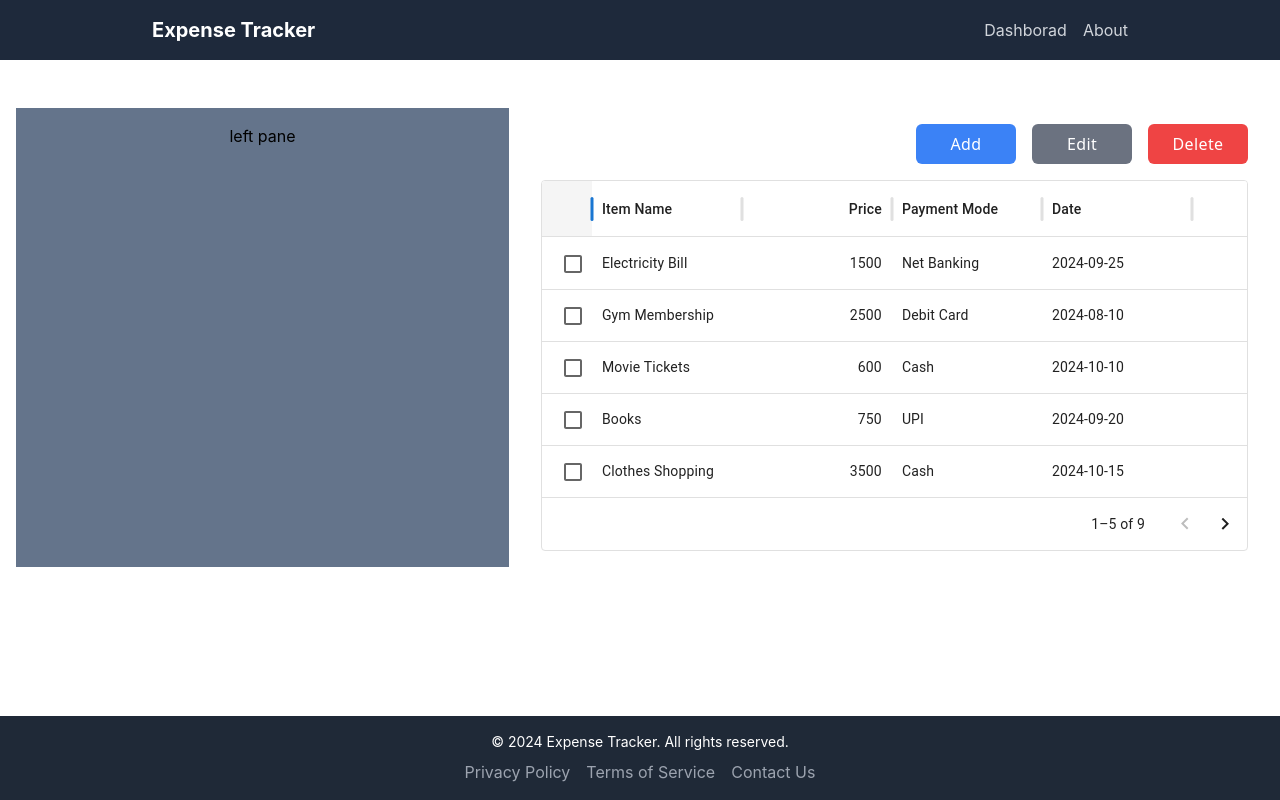
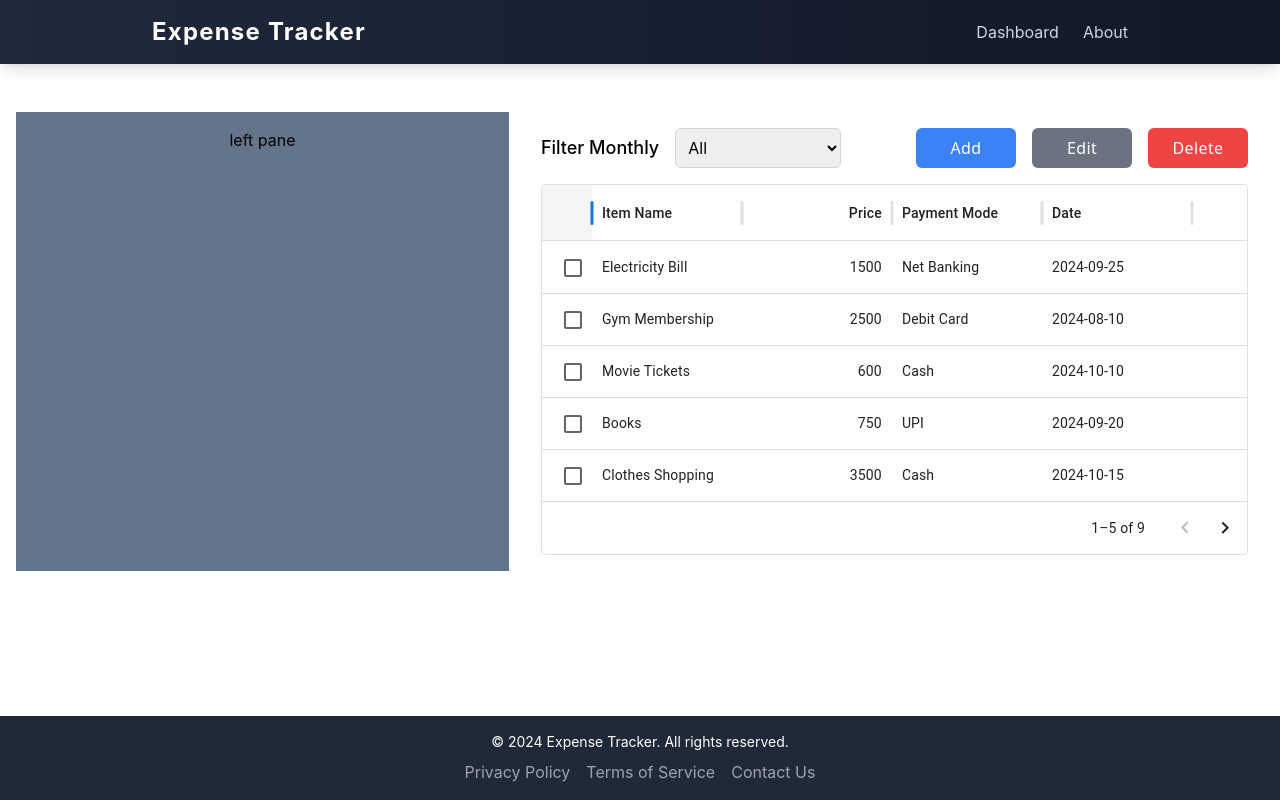
Before and after one commit to dhanraj12i/expensetracker, a React (Create React App) app: page / in a window 1280 px wide. Built offline with nearby package versions, Linux system fonts and the light colour scheme; data requests are answered from the project's data file.

Commit message:
build: created monthly filter for expense check

```diff
--- a/package.json
+++ b/package.json
@@ -15,6 +15,7 @@
     "@types/react": "^18.3.10",
     "@types/react-dom": "^18.3.0",
     "axios": "^1.7.7",
+    "dayjs": "^1.11.13",
     "json-server": "^1.0.0-beta.3",
     "notistack": "^3.0.1",
     "react": "^18.3.1",
--- /dev/null
+++ b/src/components/FilterMonthly.tsx
@@ -0,0 +1,52 @@
+import React, { FC, useState } from "react";
+import dayjs from "dayjs";
+import { Expense } from "../expense";
+
+interface FilterMonthlyProps {
+  tableData: Expense[];
+  filterDataByMonth: (month: string) => void; // Function to filter data
+}
+
+const FilterMonthly: FC<FilterMonthlyProps> = ({
+  tableData,
+  filterDataByMonth,
+}) => {
+  const [selectedMonth, setSelectedMonth] = useState("All");
+
+  const getUniqueMonths = () => {
+    const months = tableData.map((expense) =>
+      dayjs(expense.date).format("MMMM YYYY")
+    );
+    return ["All", ...Array.from(new Set(months))];
+  };
+
+  const uniqueMonths = getUniqueMonths();
+
+  const handleMonthChange = (event: React.ChangeEvent<HTMLSelectElement>) => {
+    const selected = event.target.value;
+    setSelectedMonth(selected);
+    filterDataByMonth(selected);
+  };
+
+  return (
+    <>
+      <label htmlFor="monthlyFilter" className="text-lg font-medium">
+        Filter Monthly
+      </label>
+      <select
+        id="monthlyFilter"
+        className="border border-gray-300 rounded-md p-2 ml-2"
+        value={selectedMonth}
+        onChange={handleMonthChange}
+      >
+        {uniqueMonths.map((month, index) => (
+          <option key={`${month}+${index}`} value={month}>
+            {month}
+          </option>
+        ))}
+      </select>
+    </>
+  );
+};
+
+export default FilterMonthly;
--- a/src/components/RightPane.tsx
+++ b/src/components/RightPane.tsx
@@ -6,17 +6,32 @@ import { Expense } from "../expense";
 import { getExpenses } from "../services/expenseServices";
 import { useExpenseContext } from "../state/Expense";
 import DeleteExpenese from "./DeleteExpenese";
+import dayjs from "dayjs";
+import FilterMonthly from "./FilterMonthly";
 
 const RightPane = () => {
   const [tableData, setTableData] = useState<Expense[]>([]);
+  const [filteredData, setFilteredData] = useState<Expense[]>([]); // This holds filtered data only
   const [selectedRows, setSelectedRows] = useState<Expense[]>([]);
   const { setRefetch, refetch } = useExpenseContext();
+
+  const filterDataByMonth = (selectedMonth: string) => {
+    if (selectedMonth === "All") {
+      setFilteredData(tableData);
+    } else {
+      const filtered = tableData.filter(
+        (expense) => dayjs(expense.date).format("MMMM YYYY") === selectedMonth
+      );
+      setFilteredData(filtered);
+    }
+  };
 
   const loadData = useCallback(async () => {
     try {
       const res = await getExpenses();
       if (res.status === "OK" && res.data) {
         setTableData(res.data);
+        setFilteredData(res.data);
       }
     } catch (error) {
       console.error("Failed to load expenses:", error);
@@ -29,13 +44,23 @@ const RightPane = () => {
   }, [loadData, refetch]);
 
   return (
-    <div className="w-full sm:w-3/5 p-4 mt-4 sm:mt-0 ">
-      <div className="flex w-full justify-end gap-4 pb-4">
-        <AddExpense />
-        <EditExpense rowData={selectedRows} />
-        <DeleteExpenese rowData={selectedRows} />
+    <div className="w-full sm:w-3/5 p-4 mt-4 sm:mt-0">
+      <div className="flex flex-wrap pb-4 justify-between gap-4">
+        <div className="flex flex-row items-center gap-2">
+          <FilterMonthly
+            tableData={tableData}
+            filterDataByMonth={filterDataByMonth}
+          />
+        </div>
+        <div className="flex justify-end gap-4">
+          <AddExpense />
+          <EditExpense rowData={selectedRows} />
+          <DeleteExpenese rowData={selectedRows} />
+        </div>
       </div>
-      <TableView tableData={tableData} setRow={setSelectedRows} />
+      {filteredData?.length > 0 && (
+        <TableView tableData={filteredData} setRow={setSelectedRows} />
+      )}
     </div>
   );
 };
--- a/src/components/common/AboutUs.tsx
+++ b/src/components/common/AboutUs.tsx
@@ -31,37 +31,19 @@ const AboutUs = () => {
           <h3 className="text-xl font-semibold text-gray-800 mb-4">
             Meet the Team
           </h3>
-          <div className="grid grid-cols-1 sm:grid-cols-2 lg:grid-cols-3 gap-6">
-            <div className="bg-white rounded-lg shadow-md p-6">
+          <div className="flex justify-center items-center">
+            <div className="bg-white rounded-lg shadow-md p-6 w-[600px]">
               <h4 className="text-lg font-semibold text-gray-800 mb-2">
-                John Doe
+                Dhanraj Patil
               </h4>
-              <p className="text-gray-600">Founder & CEO</p>
+              <p className="text-gray-600">Lead Developer, UX/UI Designer</p>
               <p className="text-gray-700 mt-2">
-                John is a financial expert with over 10 years of experience in
-                helping individuals and businesses manage their finances.
-              </p>
-            </div>
-
-            <div className="bg-white rounded-lg shadow-md p-6">
-              <h4 className="text-lg font-semibold text-gray-800 mb-2">
-                Jane Smith
-              </h4>
-              <p className="text-gray-600">Lead Developer</p>
-              <p className="text-gray-700 mt-2">
-                Jane is a skilled software developer who specializes in building
-                intuitive and user-friendly financial applications.
-              </p>
-            </div>
-
-            <div className="bg-white rounded-lg shadow-md p-6">
-              <h4 className="text-lg font-semibold text-gray-800 mb-2">
-                Michael Brown
-              </h4>
-              <p className="text-gray-600">UX/UI Designer</p>
-              <p className="text-gray-700 mt-2">
-                Michael is passionate about creating visually appealing and
-                easy-to-use interfaces that enhance the user experience.
+                Dhanraj Patil is a multifaceted professional with expertise in
+                finance, software development, and design. As the Founder & CEO,
+                he leads the company’s strategic vision. He also serves as the
+                Lead Developer, specializing in building robust financial
+                platforms, and as a UX/UI Designer, crafting user-friendly and
+                visually appealing interfaces.
               </p>
             </div>
           </div>
--- a/src/components/common/Nav.tsx
+++ b/src/components/common/Nav.tsx
@@ -4,14 +4,22 @@ import { Link } from "react-router-dom";
 const Nav = () => {
   return (
     <div>
-      <nav className="bg-slate-800 p-4">
+      <nav className="bg-gradient-to-r from-slate-800 to-gray-900 p-4 shadow-lg">
         <div className="container mx-auto flex justify-between items-center">
-          <div className="text-white text-xl font-bold">Expense Tracker</div>
-          <div className="space-x-4">
-            <Link to="/" className="text-gray-300 hover:text-white">
-              Dashborad
+          <div className="text-white text-2xl font-bold tracking-wider">
+            Expense Tracker
+          </div>
+          <div className="space-x-6">
+            <Link
+              to="/"
+              className="text-gray-300 hover:text-white transition-colors duration-200 ease-in-out"
+            >
+              Dashboard
             </Link>
-            <Link to="/about" className="text-gray-300 hover:text-white">
+            <Link
+              to="/about"
+              className="text-gray-300 hover:text-white transition-colors duration-200 ease-in-out"
+            >
               About
             </Link>
           </div>
```
Also changed, not shown: tsconfig.json (+3 -9 lines), 1 other file (tests, documents, lock files or other folders).
